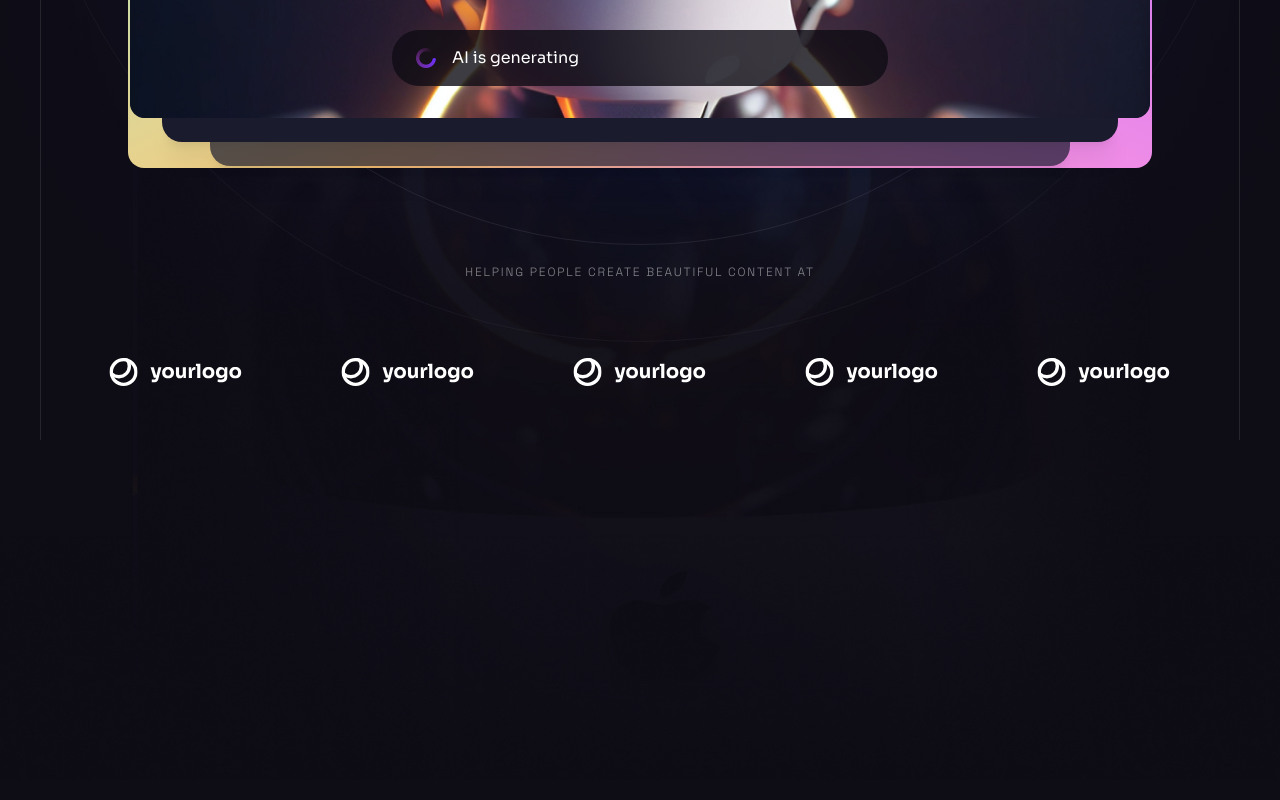
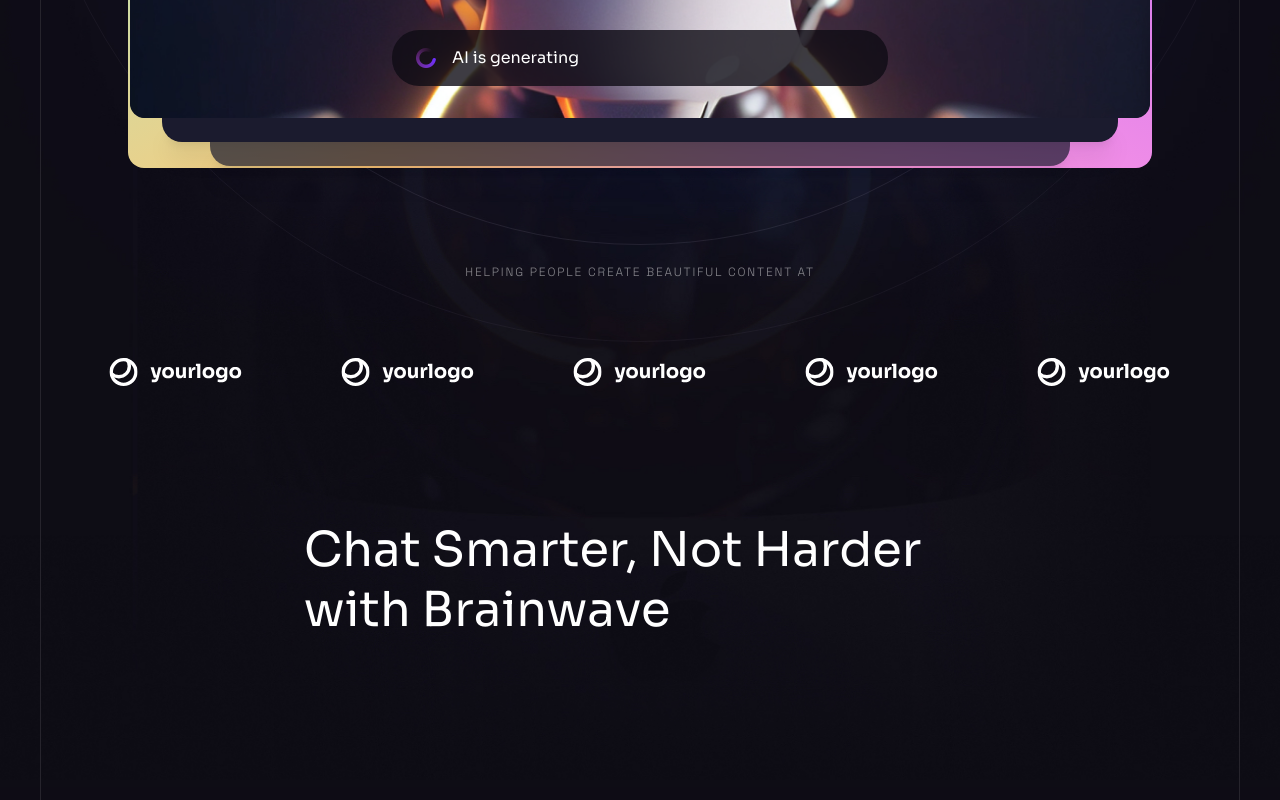
Before and after one commit to Rahulmohanty637/Brainwave-Website, a React (Vite) app: page / in a window 1280 px wide. Shown: the part 994-1794 px from the top of the page. Built offline with nearby package versions, Linux system fonts and the light colour scheme.

Commit message:
Heading components

```diff
--- a/src/App.jsx
+++ b/src/App.jsx
@@ -1,4 +1,5 @@
 import ButtonGradient from "./assets/svg/ButtonGradient";
+import Benefits from "./components/Benefits";
 import Button from "./components/Button";
 import Header from "./components/Header";
 import Hero from "./components/Hero";
@@ -11,6 +12,7 @@
       </div>
       <ButtonGradient />
       <Hero />
+      <Benefits />
     </>
   );
 };
--- /dev/null
+++ b/src/components/Benefits.jsx
@@ -0,0 +1,25 @@
+import React from "react";
+import Section from "./Section";
+import Heading from "./Heading";
+import { benefits } from "../constants";
+
+const Benefits = () => {
+  return (
+    <Section id="features">
+      <div className="container relative z-2">
+        <Heading
+          className="md:max-w-md lg:max-w-2xl"
+          title="Chat Smarter, Not Harder with Brainwave"
+        />
+
+        <div>
+            {benefits.map((item)=>(
+                <div className=""></div>
+            ))}
+        </div>
+      </div>
+    </Section>
+  );
+};
+
+export default Benefits;
--- /dev/null
+++ b/src/components/Heading.jsx
@@ -0,0 +1,11 @@
+import React from "react";
+
+const Heading = ({ className, title }) => {
+  return (
+    <div className={`${className} max-w-[50rem] mx-auto mb-12 lg:mb-20`}>
+      {title && <h2 className="h2">{title}</h2>}
+    </div>
+  );
+};
+
+export default Heading;
```
